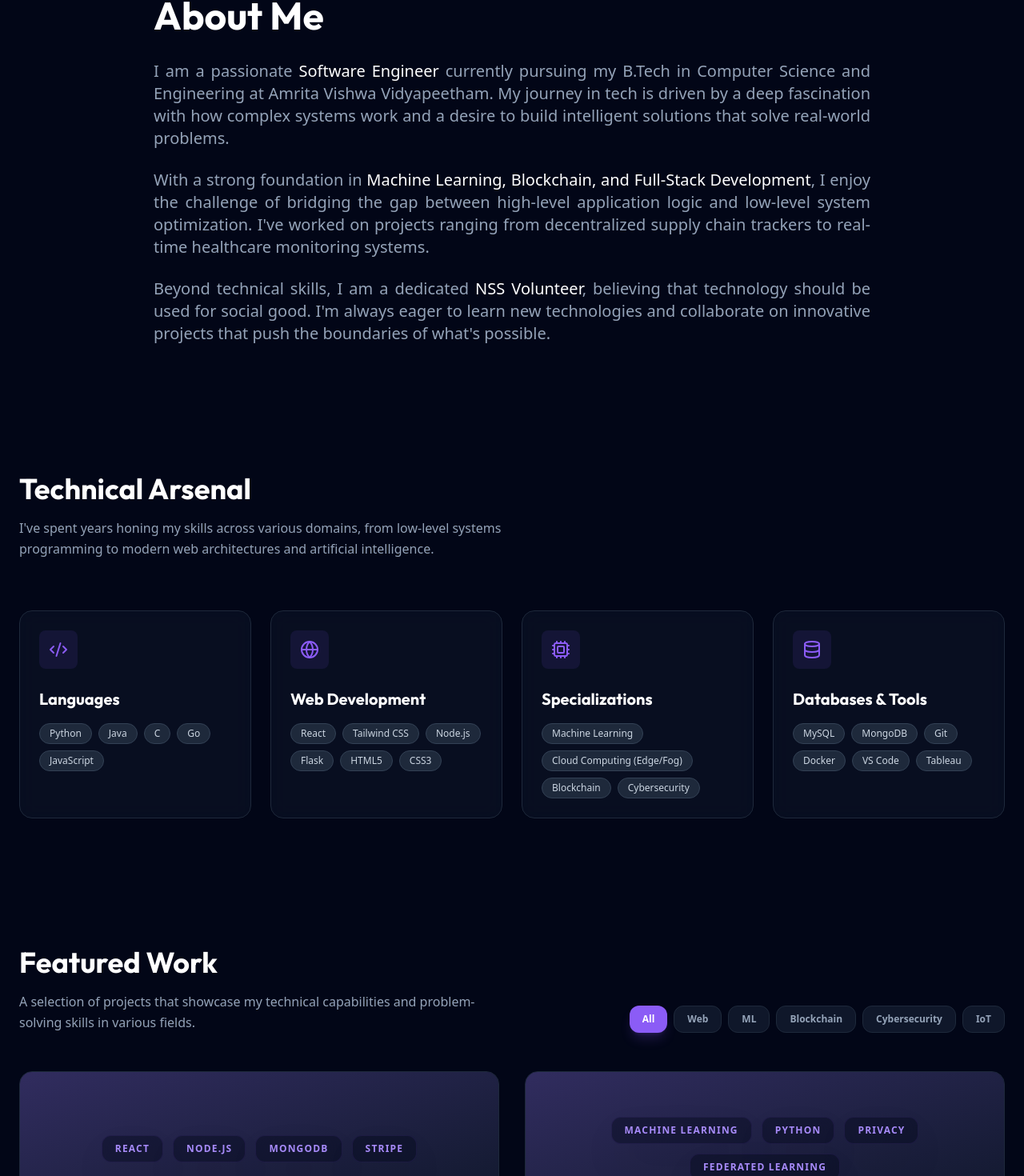
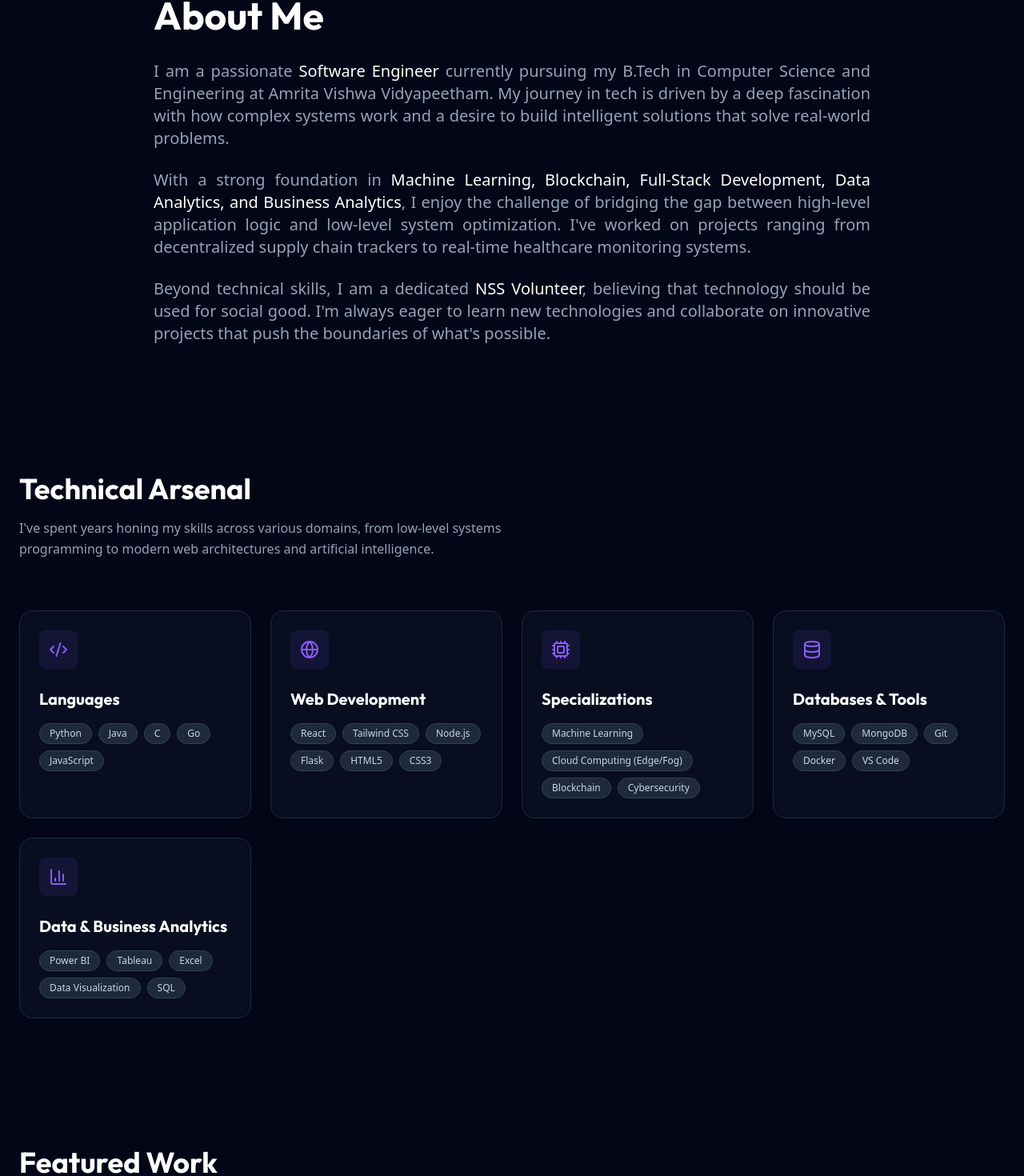
Before and after one commit to alexnikshith/new_portfolio, a React (Vite) app: page / in a window 1280 px wide. Shown: the part 885-2355 px from the top of the page at 80% size. Built offline with nearby package versions, Linux system fonts and the light colour scheme.

Commit message:
Update About section and Technical Arsenal with Data & Business Analytics

```diff
--- a/src/components/About.jsx
+++ b/src/components/About.jsx
@@ -18,7 +18,7 @@ const About = () => {
               I am a passionate <span className="text-white">Software Engineer</span> currently pursuing my B.Tech in Computer Science and Engineering at Amrita Vishwa Vidyapeetham. My journey in tech is driven by a deep fascination with how complex systems work and a desire to build intelligent solutions that solve real-world problems.
             </p>
             <p>
-              With a strong foundation in <span className="text-white">Machine Learning, Blockchain, and Full-Stack Development</span>, I enjoy the challenge of bridging the gap between high-level application logic and low-level system optimization. I've worked on projects ranging from decentralized supply chain trackers to real-time healthcare monitoring systems.
+              With a strong foundation in <span className="text-white">Machine Learning, Blockchain, Full-Stack Development, Data Analytics, and Business Analytics</span>, I enjoy the challenge of bridging the gap between high-level application logic and low-level system optimization. I've worked on projects ranging from decentralized supply chain trackers to real-time healthcare monitoring systems.
             </p>
             <p>
               Beyond technical skills, I am a dedicated <span className="text-white">NSS Volunteer</span>, believing that technology should be used for social good. I'm always eager to learn new technologies and collaborate on innovative projects that push the boundaries of what's possible.
--- a/src/data.js
+++ b/src/data.js
@@ -9,7 +9,8 @@ import {
   Globe,
   Award,
   BookOpen,
-  Briefcase
+  Briefcase,
+  BarChart3
 } from 'lucide-react';
 import { GitHub as Github, LinkedIn as Linkedin } from './components/Icons';
 
@@ -47,8 +48,13 @@ export const skills = [
   },
   {
     category: "Databases & Tools",
-    items: ["MySQL", "MongoDB", "Git", "Docker", "VS Code", "Tableau"],
+    items: ["MySQL", "MongoDB", "Git", "Docker", "VS Code"],
     icon: Database
+  },
+  {
+    category: "Data & Business Analytics",
+    items: ["Power BI", "Tableau", "Excel", "Data Visualization", "SQL"],
+    icon: BarChart3
   }
 ];
 
```
